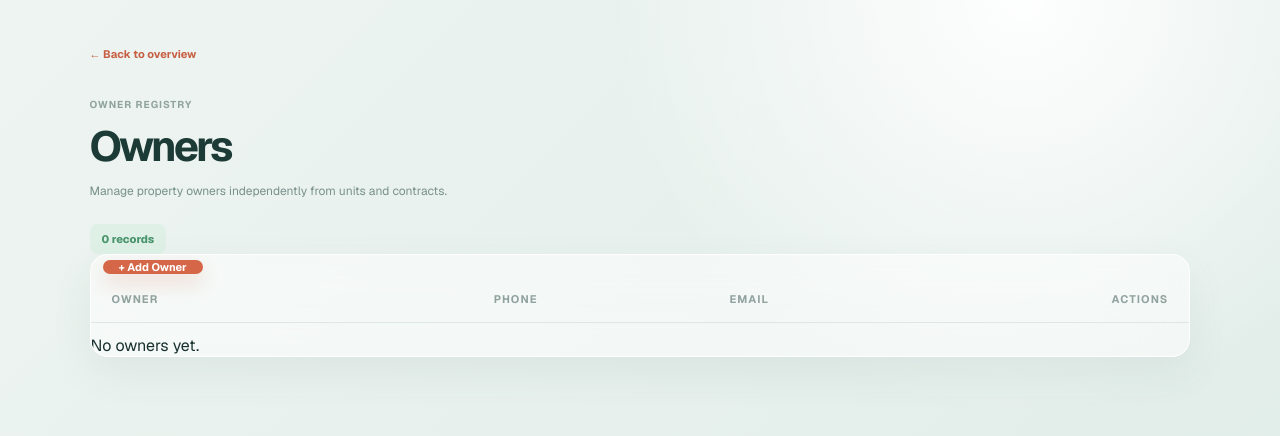
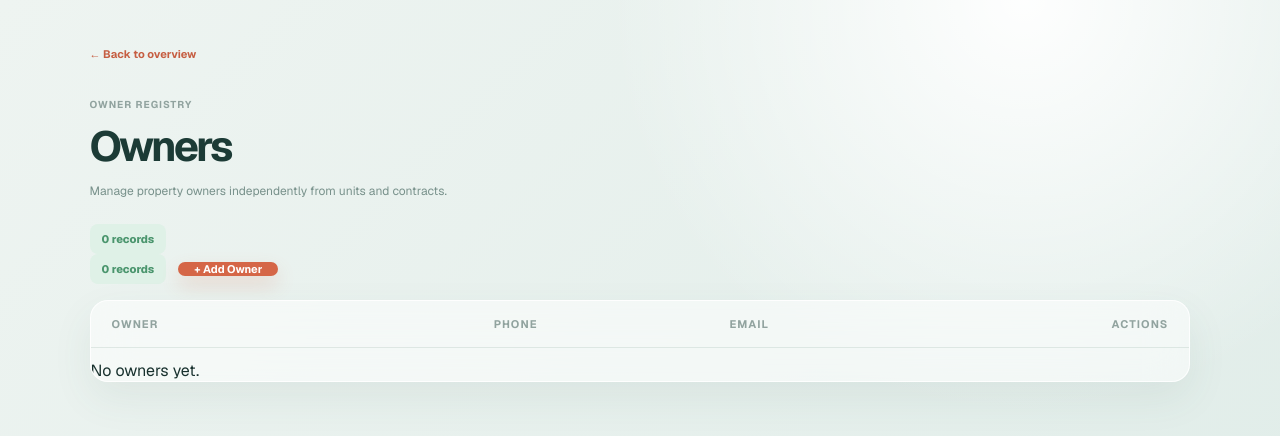
Before and after one commit to himadri-GH/drishti-abasan-finance, a Next.js app: page /owners in a window 1280 px wide. Shown: the top 436 px of the page. Built offline with nearby package versions, Linux system fonts and the light colour scheme.

Commit message:
Create owners action toolbar

```diff
--- a/src/app/owner-manager.tsx
+++ b/src/app/owner-manager.tsx
@@ -57,23 +57,7 @@ export function OwnerManager({
   }
   return (
   <>
-    <div
-      style={{
-        display: "inline-flex",
-        alignItems: "center",
-        marginLeft: "12px",
-      }}
-    >
-      <button
-        className={styles.primaryButton}
-            onClick={() => {
-              setEditing(null);
-              setOpen(true);
-            }}
-        >
-          + Add Owner
-        </button>
-      </div>
+
     {open && (
       <div
         className={styles.modalBackdrop}
--- a/src/app/owners/page.tsx
+++ b/src/app/owners/page.tsx
@@ -40,6 +40,22 @@ export default async function OwnersPage() {
     {owners.length} records
   </span>
 </div>
+<div
+  style={{
+    display: "flex",
+    alignItems: "center",
+    gap: "12px",
+    marginBottom: "16px",
+  }}
+>
+  <span className={styles.successBadge}>
+    {owners.length} records
+  </span>
+
+  <button className={styles.primaryButton}>
+    + Add Owner
+  </button>
+</div>
 <section className={styles.tablePanel}>
    <OwnerManager owners={owners} />
 </section>
```
Lines whose indentation alone changed are shown as unchanged.
